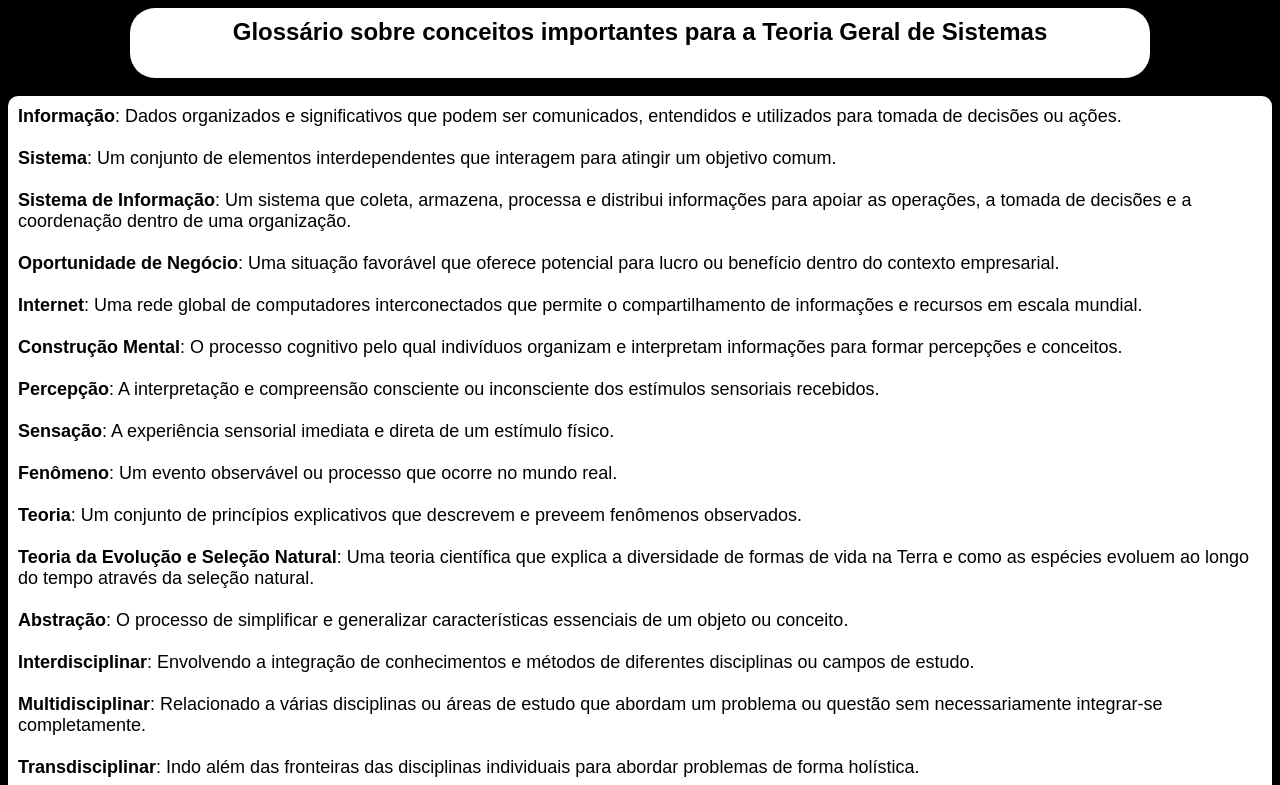
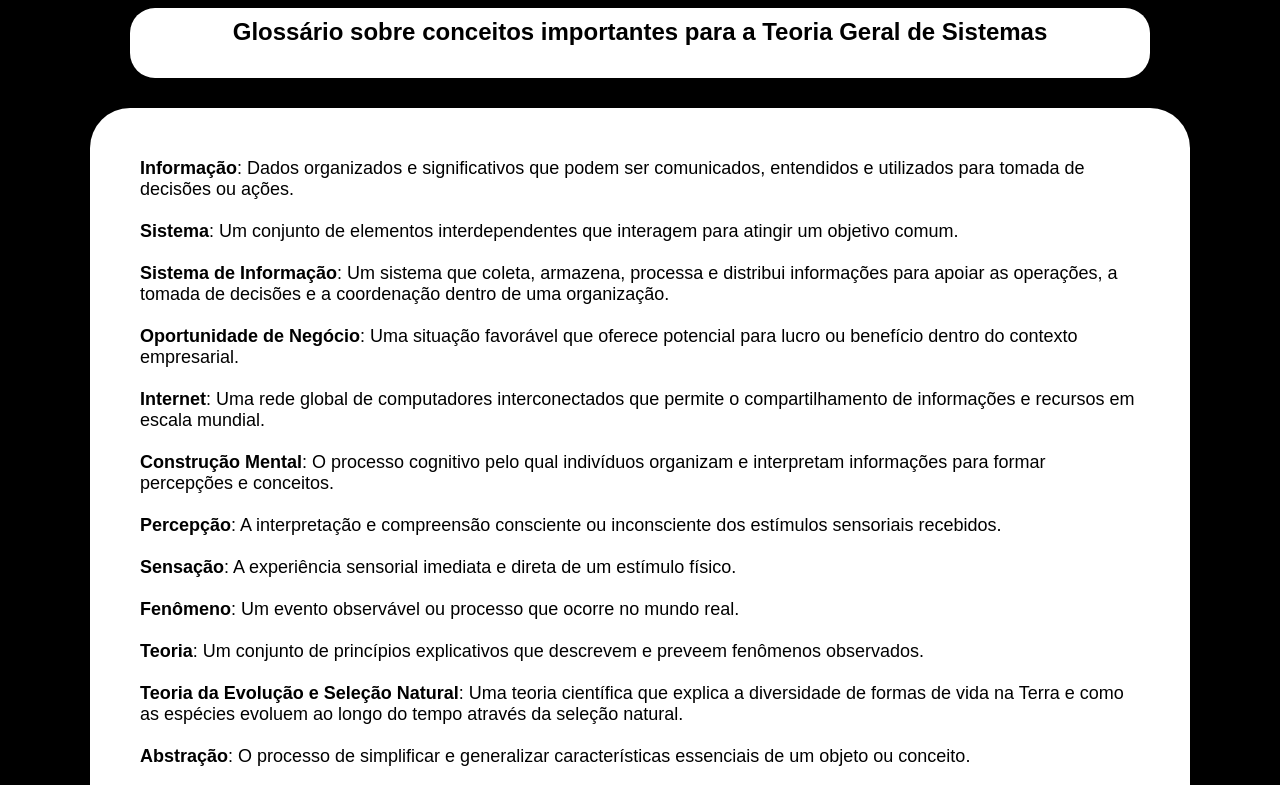
Before and after one commit to ThiagoCelvet/Gloss-rio, a plain HTML site: page index.html in a window 1280 px wide. Shown: the top 785 px of the page. Drawn offline with Linux system fonts and the light colour scheme.

Commit message:
Grossário Att

```diff
--- a/style.css
+++ b/style.css
@@ -14,10 +14,14 @@ p{
     font-family: Arial, Helvetica, sans-serif;
     font-size: large;
     text-align: left;
-    padding: 10px;
+    padding: 50px;
     color: black;
     background-color: white;
-    border-radius: 10px;
+    border-radius: 40px;
+    width: 1000px;
+    margin: 0 auto;
+    position: relative;
+    top: 30px;
  }
 body{
     background-color: black;
```
